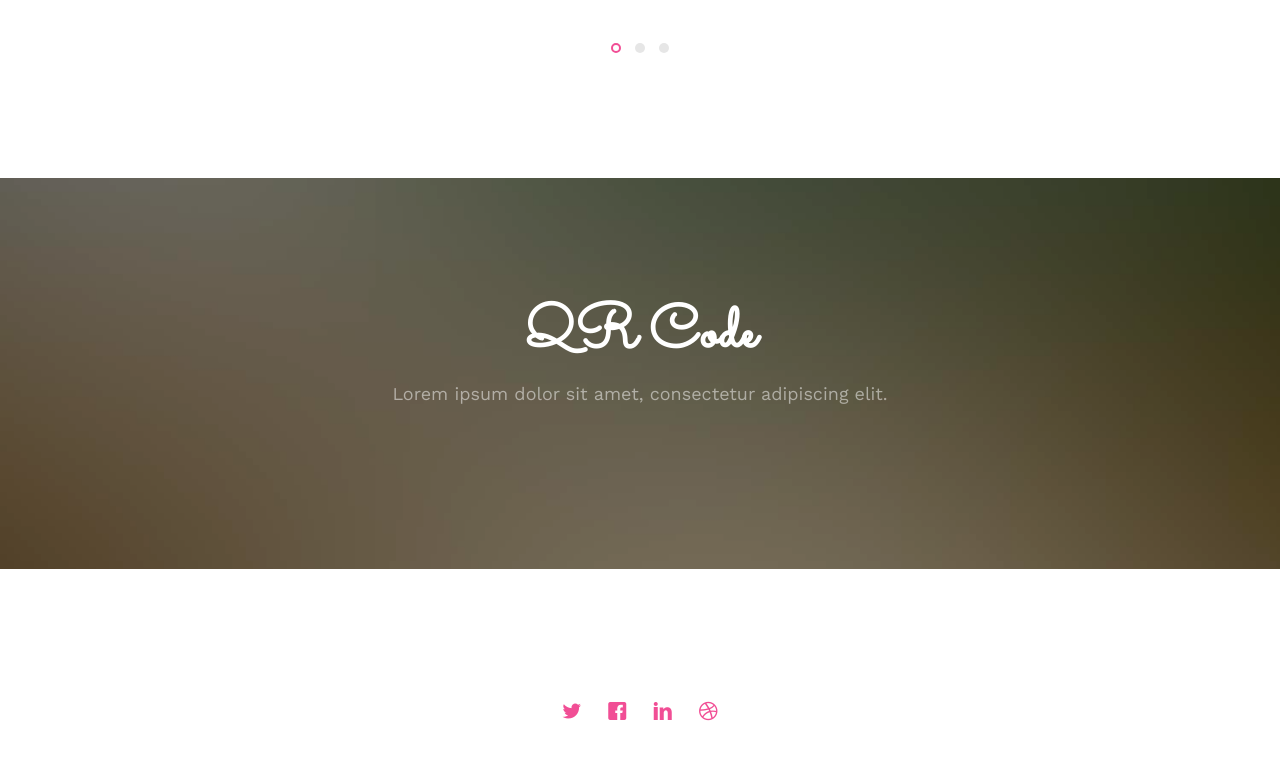
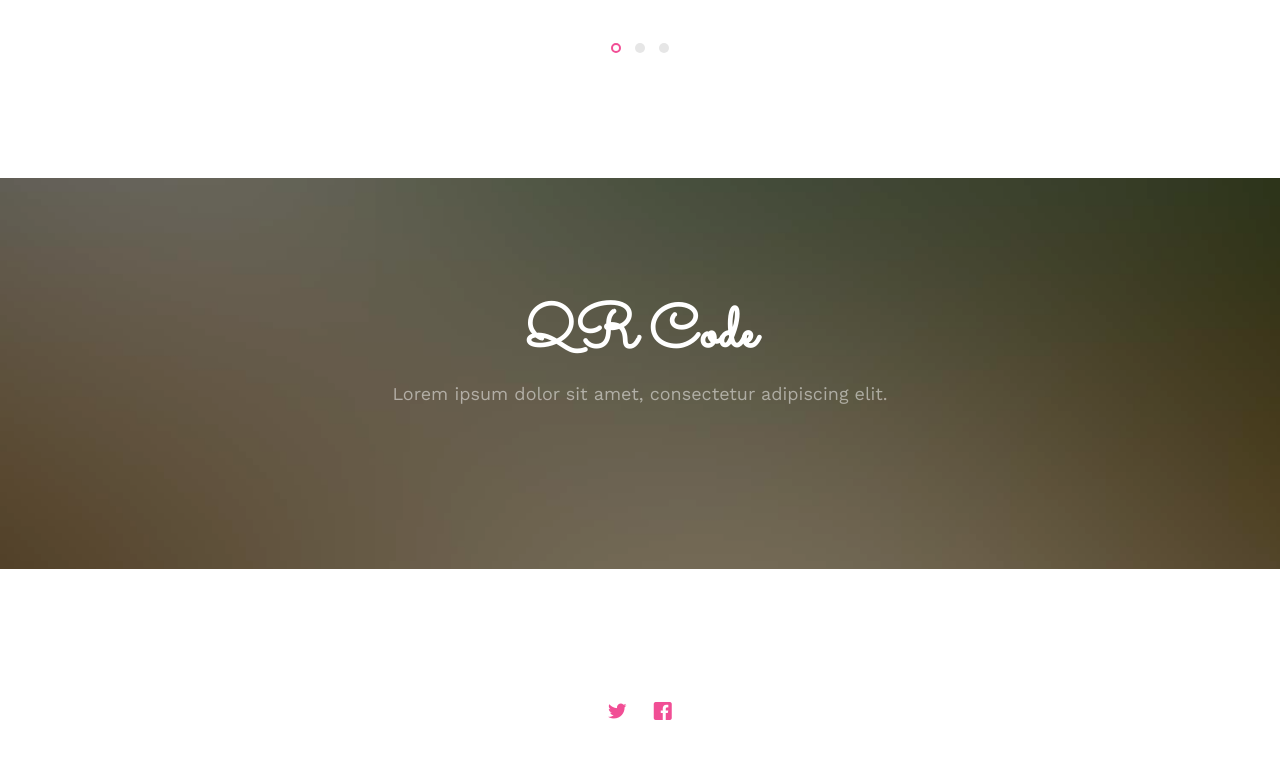
Before and after one commit to nguyenphucthienan/khanhngoc-wedding, a plain HTML site: page index.html in a window 1280 px wide. Shown: the part 6277-7037 px from the top of the page. Drawn offline with nearby package versions, Linux system fonts and the light colour scheme; files whose address does not match are found by name.

Commit message:
Update index.html

```diff
--- a/index.html
+++ b/index.html
@@ -379,8 +379,6 @@
 						<ul class="fh5co-social-icons">
 							<li><a href="#"><i class="icon-twitter"></i></a></li>
 							<li><a href="#"><i class="icon-facebook"></i></a></li>
-							<li><a href="#"><i class="icon-linkedin"></i></a></li>
-							<li><a href="#"><i class="icon-dribbble"></i></a></li>
 						</ul>
 					</p>
 				</div>
```
